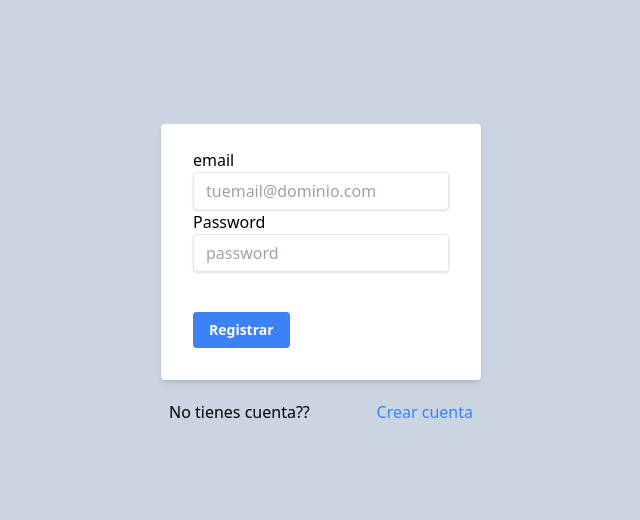
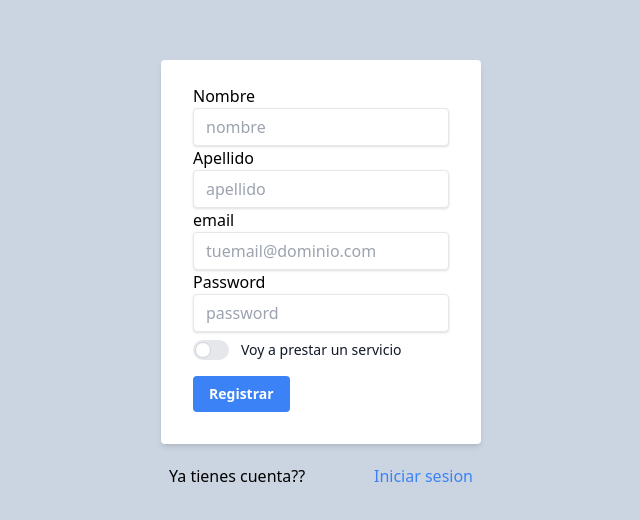
Before and after one commit to lavorar/lavorarFireBase, a React (Vite) app: page /register in a window 1280 px wide. Shown: the part 124-644 px from the top of the page, without its empty margins (319-959 px from the left). Built offline with nearby package versions, Linux system fonts and the light colour scheme; no server answers.

Commit message:
login nomApe

```diff
--- a/src/components/Register.jsx
+++ b/src/components/Register.jsx
@@ -17,7 +17,7 @@ export function Register() {
   const handleSubmit = async (e) => {
     e.preventDefault();
     try {
-      await signup(user.email, user.password);
+      await signup(user.email, user.password, user.name, user.surName);
       navigate("/");
       setError("");
     } catch (error) {
@@ -43,6 +43,22 @@ export function Register() {
         px-8 pt-6 pb-8 mb-4"
         onSubmit={handleSubmit}
       >
+        <label htmlFor="">Nombre</label>
+        <input
+          type="text"
+          name="name"
+          className="shadow appearance-none border rounded w-full py-2 px-3 text-gray-700 leading-tight focus:outline-none focus:shadow-outline"
+          onChange={handleChange}
+          placeholder="nombre"
+        />
+        <label htmlFor="">Apellido</label>
+        <input
+          type="text"
+          name="surname"
+          className="shadow appearance-none border rounded w-full py-2 px-3 text-gray-700 leading-tight focus:outline-none focus:shadow-outline"
+          onChange={handleChange}
+          placeholder="apellido"
+        />
         <label htmlFor="">email</label>
         <input
           type="email"
@@ -59,15 +75,32 @@ export function Register() {
           onChange={handleChange}
           placeholder="password"
         />
-        <p className="my-4 text-sm flex justify-betwenn"></p>
+        <div>
+          <label
+            htmlFor="small-toggle"
+            className="inline-flex relative items-center mb-2 mt-2 cursor-pointer"
+          >
+            <input
+              type="checkbox"
+              value=""
+              id="small-toggle"
+              className="sr-only peer"
+            />
+            <div className="w-9 h-5 bg-gray-200 peer-focus:outline-none peer-focus:ring-4 peer-focus:ring-blue-300 dark:peer-focus:ring-blue-800 rounded-full peer dark:bg-gray-700 peer-checked:after:translate-x-full peer-checked:after:border-white after:content-[''] after:absolute after:top-[2px] after:left-[2px] after:bg-white after:border-gray-300 after:border after:rounded-full after:h-4 after:w-4 after:transition-all dark:border-gray-600 peer-checked:bg-blue-600"></div>
+            <span className="ml-3 text-sm font-medium text-gray-900 dark:text-gray-900">
+              Voy a prestar un servicio
+            </span>
+          </label>
+        </div>
+
         <button className="bg-blue-500 hover:bg-blue-800 text-white text-sm font-bold py-2 px-4 rounded mt-2">
           Registrar
         </button>
       </form>
       <p className="flex justify-between py-1 px-2">
-        No tienes cuenta??
+        Ya tienes cuenta??
         <Link to={"/Login"} className="text-blue-500 ">
-          Crear cuenta
+          Iniciar sesion
         </Link>
       </p>
     </div>
```
Also changed, not shown: src/components/Login.jsx (+9 -7 lines).
